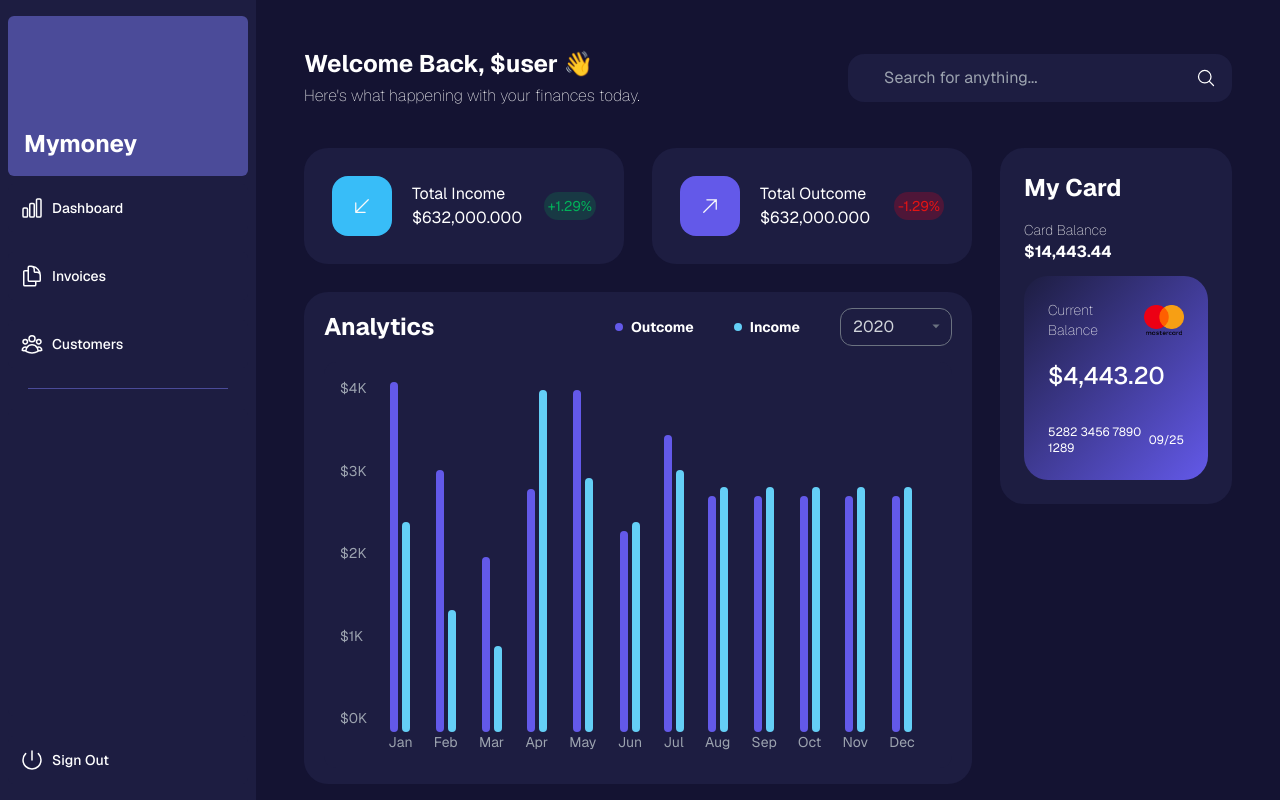
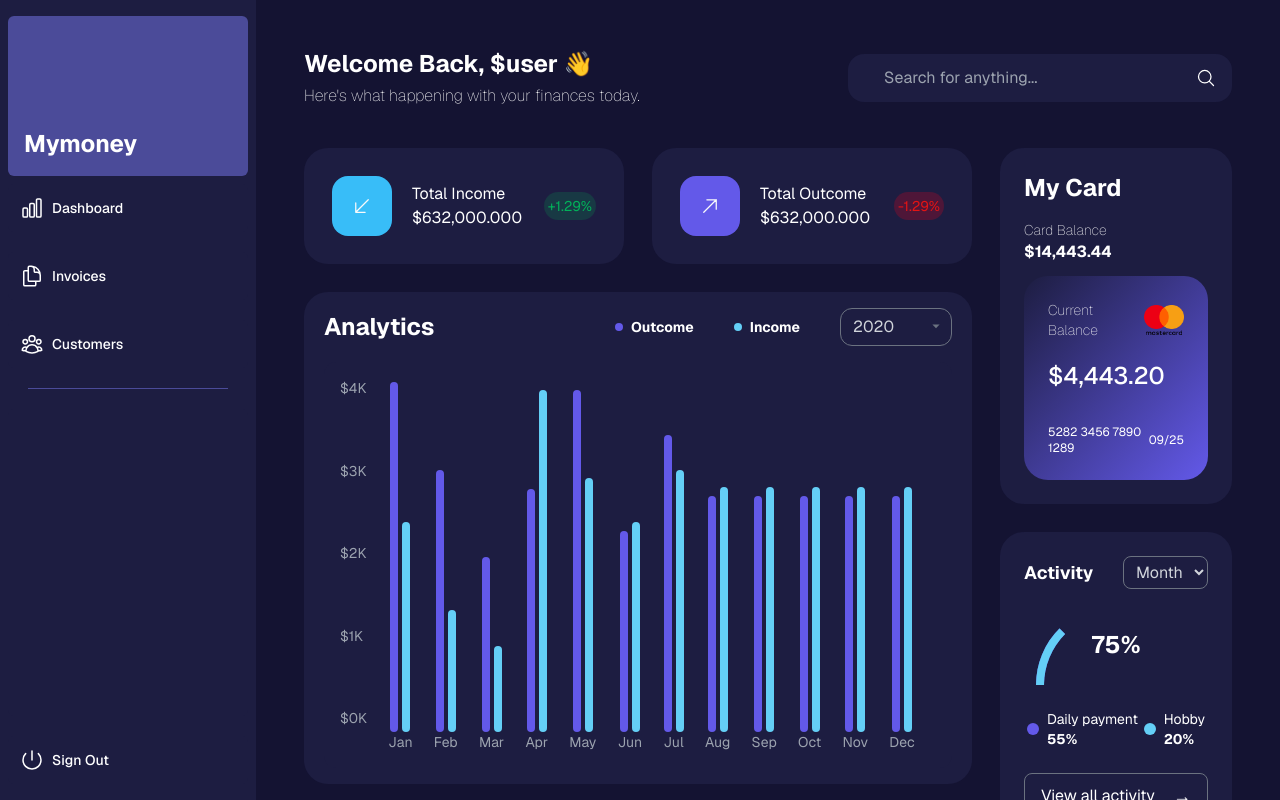
Before and after one commit to guusdias/mymoney, a Next.js app: page /dashboard in a window 1280 px wide. Built offline with nearby package versions, Linux system fonts and the light colour scheme.

Commit message:
feat: activity changes

```diff
--- a/app/dashboard/page.tsx
+++ b/app/dashboard/page.tsx
@@ -2,6 +2,7 @@ import Header from "@/app/ui/dashboard/header";
 import Card from "@/app/ui/dashboard/card-totals";
 import AnalyticsChart from "@/app/ui/dashboard/chart";
 import CreditContainer from "@/app/ui/dashboard/credit-container";
+import ActivityCard from "@/app/ui/dashboard/activity-container";
 
 export default function Page() {
   return (
@@ -17,8 +18,9 @@ export default function Page() {
             <AnalyticsChart />
           </div>
         </main>
-        <aside className="flex-0 w-full md:w-3/12">
+        <aside className="flex flex-col flex-0 w-full md:w-3/12 gap-7">
           <CreditContainer />
+          <ActivityCard />
         </aside>
       </section>
     </div>
--- a/app/ui/dashboard/activity-container.tsx
+++ b/app/ui/dashboard/activity-container.tsx
@@ -1,3 +1,62 @@
-export default function ActivityContainer() {
-  return <section></section>;
+"use client";
+import { useState } from "react";
+
+export default function ActivityCard() {
+  const [selectedPeriod, setSelectedPeriod] = useState<string>("Month");
+
+  return (
+    <div className="bg-darkPurple text-white p-6 rounded-3xl w-full">
+      <div className="flex justify-between items-center mb-4">
+        <h2 className="font-bold text-lg">Activity</h2>
+        <select
+          className="bg-darkPurple border border-gray-500 text-gray-300 py-1 px-2 rounded-lg"
+          value={selectedPeriod}
+          onChange={(e) => setSelectedPeriod(e.target.value)}
+        >
+          <option value="Month">Month</option>
+          <option value="Week">Week</option>
+          <option value="Year">Year</option>
+        </select>
+      </div>
+
+      {/* Semi-circular Progress Bar */}
+      <div className="flex justify-center items-center mb-6">
+        <div className="relative">
+          <div className="w-40 h-20 overflow-hidden">
+            <div className="w-40 h-40 border-8 border-lighterPurple rounded-full border-t-transparent border-r-transparent"></div>
+          </div>
+          <div className="absolute top-0 left-0 w-40 h-20 overflow-hidden">
+            <div className="w-40 h-40 border-8 border-bluePool rounded-full border-t-transparent border-r-transparent"></div>
+          </div>
+          <div className="absolute inset-0 flex justify-center items-center text-2xl font-bold">
+            75%
+          </div>
+        </div>
+      </div>
+
+      {/* Legends */}
+      <div className="flex justify-around text-sm mb-6">
+        <div className="flex items-center space-x-2">
+          <div className="block w-3 h-3 rounded-full bg-lighterPurple"></div>
+          <div>
+            <p>Daily payment</p>
+            <p className="font-bold">55%</p>
+          </div>
+        </div>
+        <div className="flex items-center space-x-2">
+          <span className="block w-3 h-3 rounded-full bg-bluePool"></span>
+          <div>
+            <p>Hobby</p>
+            <p className="font-bold">20%</p>
+          </div>
+        </div>
+      </div>
+
+      {/* Button */}
+      <button className="w-full bg-darkPurple border border-gray-500 text-white py-2 rounded-lg flex justify-between items-center px-4">
+        View all activity
+        <span className="text-lg">→</span>
+      </button>
+    </div>
+  );
 }
--- a/app/ui/dashboard/chart.tsx
+++ b/app/ui/dashboard/chart.tsx
@@ -30,9 +30,9 @@ export default function AnalyticsChart() {
 
   return (
     <div className="w-full md:col-span-4">
-      <div className="flex items-center justify-between">
+      <div className="flex items-start md:items-center justify-between md:flex-row flex-col">
         <h2 className={`font-bold mb-4 text-xl md:text-2xl`}>Analytics</h2>
-        <div className="flex flex-row gap-10   mb-4">
+        <div className="flex gap-10 mb-4 md:flex-row flex-col">
           <span className="font-bold flex items-center gap-2 text-sm">
             <div className="bg-lighterPurple w-2 h-2 rounded-full"></div>Outcome
           </span>
```
